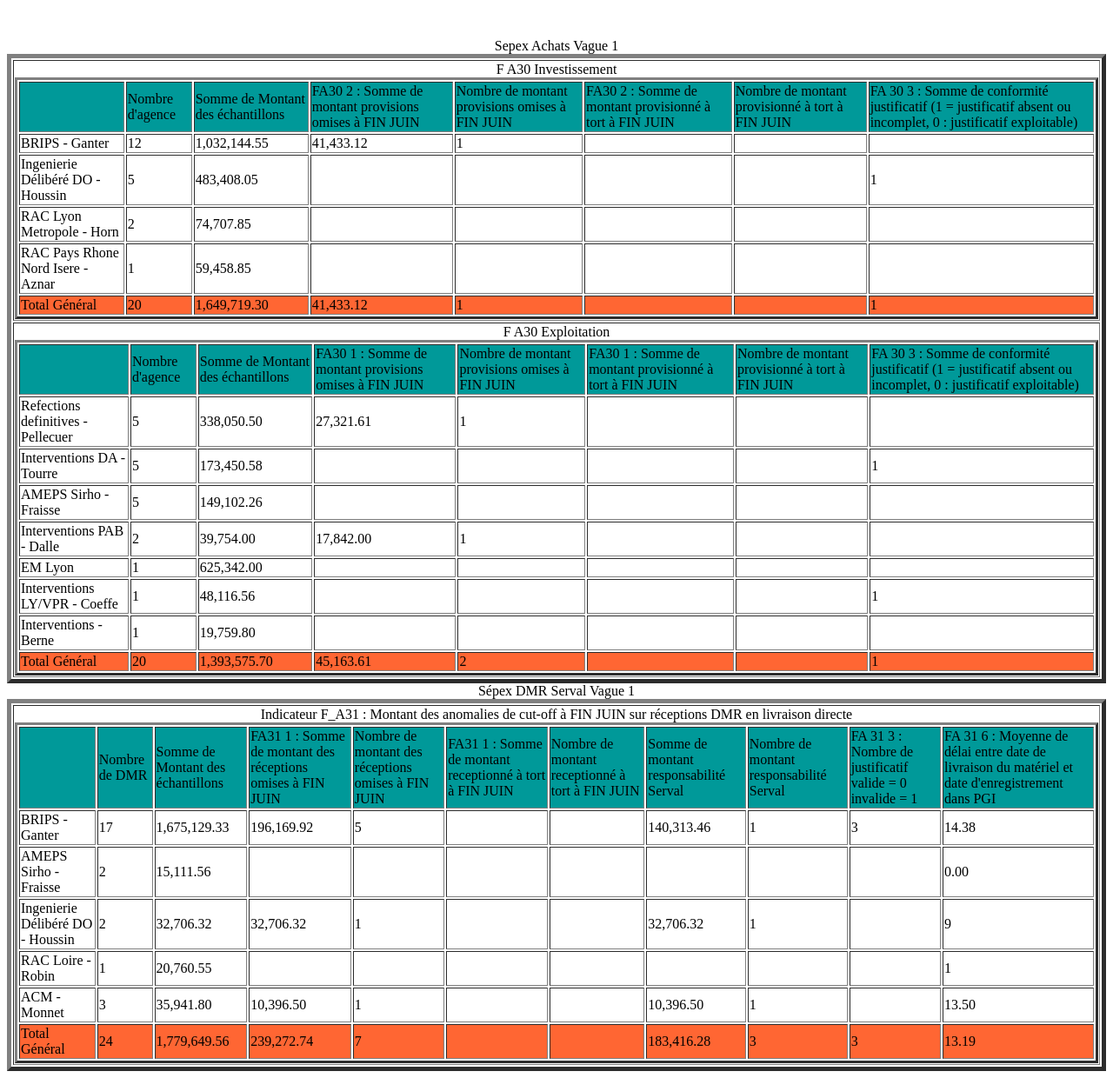
After one commit to Balthfire/AnalyseCQO, a CodeIgniter app: page /controle_optimisateur3/index.php/controle/viewvisueltest in a window 1280 px wide. The commit adds this page. Shown: the whole page at 87% size. Run offline with CodeIgniter, Linux system fonts and the light colour scheme.

Commit message:
Fin partie "visuelle" pour présentation du 03/11

```diff
--- a/application/controllers/Controle.php
+++ b/application/controllers/Controle.php
@@ -207,6 +207,11 @@ class Controle extends CI_Controller
     public function viewIframeTest()
     {
         $this->load->view('iframetest');
+    }
+
+    public function viewvisueltest()
+    {
+        $this->load->view('testvisuel');
     }
 
     public function viewProcessExcel()
--- a/application/views/headerbarrenav.php
+++ b/application/views/headerbarrenav.php
@@ -26,6 +26,9 @@
                 <li>
                     <a href='<?php echo base_url('index.php/controle/viewIframeTest')?>'>TestIframe</a>
                 </li>
+                <li>
+                    <a href='<?php echo base_url('index.php/controle/viewvisueltest')?>'>testvisu</a>
+                </li>
                 <li class="dropdown">
                     <a class="dropdown-toggle" aria-expanded="true" aria-haspopup="true" role="button" data-toggle="dropdown" href="">
                         Dropdown exemple
--- /dev/null
+++ b/application/views/testvisuel.php
@@ -0,0 +1,283 @@
+<html>
+<style>
+
+ tr#tresult {
+  background-color: #FF6633;
+ }
+ tr#tcolonne {
+  background-color: #009999;
+ }
+</style>
+<TABLE BORDER="5">
+ <caption>Sepex Achats Vague 1 </caption>
+ <TR>
+  <TD>
+   <TABLE BORDER="3">
+    <caption>F A30 Investissement</caption>
+    <TR id="tcolonne">
+     <TD> </TD>
+     <TD> Nombre d'agence </TD>
+     <TD> Somme de Montant des échantillons </TD>
+     <TD> FA30 2 : Somme de montant provisions omises à FIN JUIN </TD>
+     <TD> Nombre de montant provisions omises à FIN JUIN </TD>
+     <TD> FA30 2 : Somme de montant provisionné à tort à FIN JUIN </TD>
+     <TD> Nombre de montant provisionné à tort à FIN JUIN </TD>
+     <TD> FA 30 3 : Somme de conformité justificatif (1 = justificatif absent ou incomplet, 0 : justificatif exploitable)</TD>
+    </TR>
+    <TR>
+     <TD> BRIPS - Ganter </TD>
+     <TD> 12 </TD>
+     <TD> 1,032,144.55 </TD>
+     <TD> 41,433.12  </TD>
+     <TD> 1 </TD>
+     <TD> </TD>
+     <TD> </TD>
+     <TD>  </TD>
+    </TR>
+    <TR>
+     <TD> Ingenierie Délibéré DO - Houssin </TD>
+     <TD> 5 </TD>
+     <TD> 483,408.05 </TD>
+     <TD>  </TD>
+     <TD>  </TD>
+     <TD> </TD>
+     <TD> </TD>
+     <TD> 1 </TD>
+    </TR>
+    <TR>
+     <TD> RAC Lyon Metropole - Horn </TD>
+     <TD> 2 </TD>
+     <TD> 74,707.85 </TD>
+     <TD> </TD>
+     <TD> </TD>
+     <TD> </TD>
+     <TD> </TD>
+     <TD> </TD>
+    </TR>
+    <TR>
+     <TD> RAC Pays Rhone Nord Isere - Aznar </TD>
+     <TD> 1 </TD>
+     <TD> 59,458.85 </TD>
+     <TD> </TD>
+     <TD> </TD>
+     <TD> </TD>
+     <TD> </TD>
+     <TD> </TD>
+    </TR>
+    <TR id="tresult">
+     <TD > Total Général </TD>
+     <TD > 20 </TD>
+     <TD > 1,649,719.30 </TD>
+     <TD > 41,433.12   </TD>
+     <TD > 1 </TD>
+     <TD > </TD>
+     <TD > </TD>
+     <TD > 1 </TD>
+    </TR>
+   </TABLE>
+  </TD>
+ </TR>
+
+ <TD>
+  <TABLE BORDER="3">
+   <caption>F A30 Exploitation</caption>
+   <TR id="tcolonne">
+    <TD> </TD>
+    <TD> Nombre d'agence </TD>
+    <TD> Somme de Montant des échantillons </TD>
+    <TD> FA30 1 : Somme de montant provisions omises à FIN JUIN </TD>
+    <TD> Nombre de montant provisions omises à FIN JUIN </TD>
+    <TD> FA30 1 : Somme de montant provisionné à tort à FIN JUIN </TD>
+    <TD> Nombre de montant provisionné à tort à FIN JUIN </TD>
+    <TD> FA 30 3 : Somme de conformité justificatif (1 = justificatif absent ou incomplet, 0 : justificatif exploitable)</TD>
+   </TR>
+   <TR>
+    <TD> Refections definitives - Pellecuer </TD>
+    <TD> 5 </TD>
+    <TD> 338,050.50  </TD>
+    <TD> 27,321.61   </TD>
+    <TD> 1 </TD>
+    <TD> </TD>
+    <TD> </TD>
+    <TD>  </TD>
+   </TR>
+   <TR>
+    <TD> Interventions DA - Tourre </TD>
+    <TD> 5 </TD>
+    <TD> 173,450.58  </TD>
+    <TD>  </TD>
+    <TD>  </TD>
+    <TD> </TD>
+    <TD> </TD>
+    <TD> 1 </TD>
+   </TR>
+   <TR>
+    <TD> AMEPS Sirho - Fraisse </TD>
+    <TD> 5 </TD>
+    <TD> 149,102.26  </TD>
+    <TD> </TD>
+    <TD> </TD>
+    <TD> </TD>
+    <TD> </TD>
+    <TD> </TD>
+   </TR>
+   <TR>
+    <TD> Interventions PAB - Dalle </TD>
+    <TD> 2 </TD>
+    <TD> 39,754.00   </TD>
+    <TD> 17,842.00   </TD>
+    <TD> 1 </TD>
+    <TD> </TD>
+    <TD> </TD>
+    <TD> </TD>
+   </TR>
+   <TR>
+    <TD> EM Lyon </TD>
+    <TD> 1 </TD>
+    <TD> 625,342.00  </TD>
+    <TD> </TD>
+    <TD> </TD>
+    <TD> </TD>
+    <TD> </TD>
+    <TD> </TD>
+   </TR>
+   <TR>
+    <TD> Interventions LY/VPR - Coeffe </TD>
+    <TD> 1 </TD>
+    <TD> 48,116.56 </TD>
+    <TD> </TD>
+    <TD> </TD>
+    <TD> </TD>
+    <TD> </TD>
+    <TD> 1 </TD>
+   </TR>
+   <TR>
+    <TD> Interventions - Berne </TD>
+    <TD> 1 </TD>
+    <TD> 19,759.80 </TD>
+    <TD> </TD>
+    <TD> </TD>
+    <TD> </TD>
+    <TD> </TD>
+    <TD> </TD>
+   </TR>
+   <TR id="tresult">
+    <TD > Total Général </TD>
+    <TD > 20 </TD>
+    <TD > 1,393,575.70 </TD>
+    <TD > 45,163.61 </TD>
+    <TD > 2 </TD>
+    <TD > </TD>
+    <TD > </TD>
+    <TD > 1 </TD>
+   </TR>
+  </TABLE>
+ </TD>
+
+ </TD>
+ </br>
+ </br>
+</TABLE>
+<TABLE BORDER="5">
+ <caption>Sépex DMR Serval Vague 1</caption>
+
+ <TR>
+  <TD>
+  <TABLE BORDER="3">
+   <caption>Indicateur F_A31 : Montant des anomalies de cut-off à FIN JUIN sur réceptions DMR en livraison directe</caption>
+   <TR id="tcolonne">
+    <TD> </TD>
+    <TD> Nombre de DMR </TD>
+    <TD> Somme de Montant des échantillons </TD>
+    <TD> FA31 1 : Somme de montant des réceptions omises à FIN JUIN </TD>
+    <TD> Nombre de montant des réceptions omises à FIN JUIN </TD>
+    <TD> FA31 1 : Somme de montant receptionné à tort à FIN JUIN </TD>
+    <TD> Nombre de montant receptionné à tort à FIN JUIN  </TD>
+    <TD> Somme de montant responsabilité Serval </TD>
+    <TD> Nombre de montant responsabilité Serval </TD>
+    <TD> FA 31 3 : Nombre de justificatif valide = 0 invalide = 1</TD>
+    <TD> FA 31 6 : Moyenne de délai entre date de livraison du matériel et date d'enregistrement dans PGI</TD>
+   </TR>
+   <TR>
+    <TD> BRIPS - Ganter </TD>
+    <TD> 17 </TD>
+    <TD> 1,675,129.33 </TD>
+    <TD> 196,169.92 </TD>
+    <TD> 5 </TD>
+    <TD> </TD>
+    <TD> </TD>
+    <TD> 140,313.46  </TD>
+    <TD> 1  </TD>
+    <TD> 3  </TD>
+    <TD> 14.38  </TD>
+   </TR>
+   <TR>
+    <TD> AMEPS Sirho - Fraisse </TD>
+    <TD> 2 </TD>
+    <TD> 15,111.56 </TD>
+    <TD> </TD>
+    <TD> </TD>
+    <TD> </TD>
+    <TD> </TD>
+    <TD> </TD>
+    <TD> </TD>
+    <TD> </TD>
+    <TD> 0.00 </TD>
+   </TR>
+   <TR>
+    <TD> Ingenierie Délibéré DO - Houssin </TD>
+    <TD> 2 </TD>
+    <TD> 32,706.32   </TD>
+    <TD> 32,706.32   </TD>
+    <TD> 1 </TD>
+    <TD> </TD>
+    <TD> </TD>
+    <TD> 32,706.32   </TD>
+    <TD> 1 </TD>
+    <TD> </TD>
+    <TD> 9 </TD>
+   </TR>
+   <TR>
+    <TD> RAC Loire - Robin </TD>
+    <TD> 1 </TD>
+    <TD> 20,760.55  </TD>
+    <TD> </TD>
+    <TD> </TD>
+    <TD> </TD>
+    <TD> </TD>
+    <TD> </TD>
+    <TD> </TD>
+    <TD> </TD>
+    <TD> 1 </TD>
+   </TR>
+   <TR>
+    <TD> ACM - Monnet </TD>
+    <TD> 3 </TD>
+    <TD> 35,941.80    </TD>
+    <TD> 10,396.50 </TD>
+    <TD> 1 </TD>
+    <TD> </TD>
+    <TD> </TD>
+    <TD> 10,396.50  </TD>
+    <TD> 1 </TD>
+    <TD> </TD>
+    <TD> 13.50 </TD>
+   </TR>
+   <TR id="tresult">
+    <TD > Total Général </TD>
+    <TD> 24 </TD>
+    <TD> 1,779,649.56 </TD>
+    <TD> 239,272.74 </TD>
+    <TD> 7 </TD>
+    <TD> </TD>
+    <TD> </TD>
+    <TD> 183,416.28 </TD>
+    <TD> 3 </TD>
+    <TD> 3 </TD>
+    <TD>13.19  </TD>
+   </TR>
+   </TD>
+   </TR>
+  </TABLE>
+</TABLE>
+</html>
```
